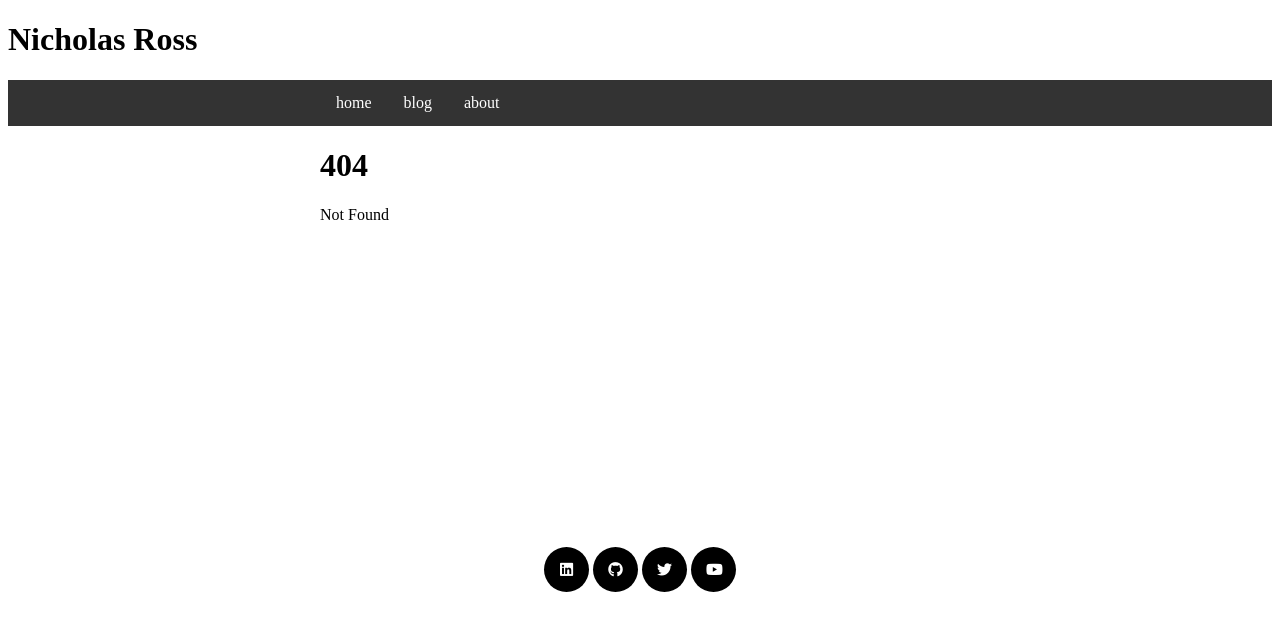
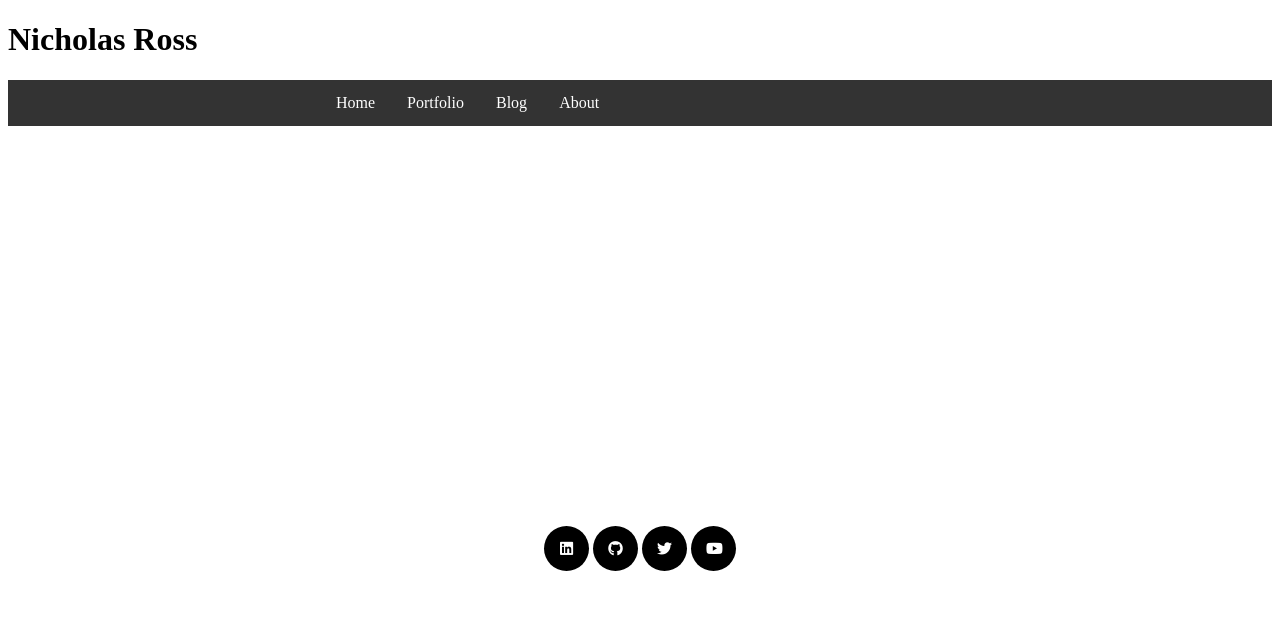
Before and after one commit to LeAlchemist/website, a SvelteKit app: page /portfolio in a window 1280 px wide. Before the commit this address had no page. Shown: the top 630 px of the page. Built offline with nearby package versions, Linux system fonts and the light colour scheme.

Commit message:
Fixed auto scaling for content and images

```diff
--- a/src/routes/+layout.svelte
+++ b/src/routes/+layout.svelte
@@ -38,7 +38,6 @@
 
 		footer {
 			margin: auto;
-			min-height: 50vh;
 			text-align: center;
 			justify-content: left;
 			width: 50vw;
@@ -80,18 +79,27 @@
 <nav>
 	<ul>
 		<li>
-			<a href="/" aria-current={$page.url.pathname === "/"}> home </a>
+			<a href="/" aria-current={$page.url.pathname === "/"}> Home </a>
+		</li>
+
+		<li>
+			<a
+				href="/portfolio"
+				aria-current={$page.url.pathname === "/portfolio"}
+			>
+				Portfolio
+			</a>
 		</li>
 
 		<li>
 			<a href="/blog" aria-current={$page.url.pathname === "/blog"}>
-				blog
+				Blog
 			</a>
 		</li>
 
 		<li>
 			<a href="/about" aria-current={$page.url.pathname === "/about"}>
-				about
+				About
 			</a>
 		</li>
 	</ul>
```
Also changed, not shown: src/routes/blog/+page.svelte (+16 -9 lines), src/routes/blog/[slug]/+layout.svelte (+24 -18 lines), src/routes/blog/[slug]/+page.svelte (+9 -0 lines), src/routes/portfolio/+page.svelte (added).
